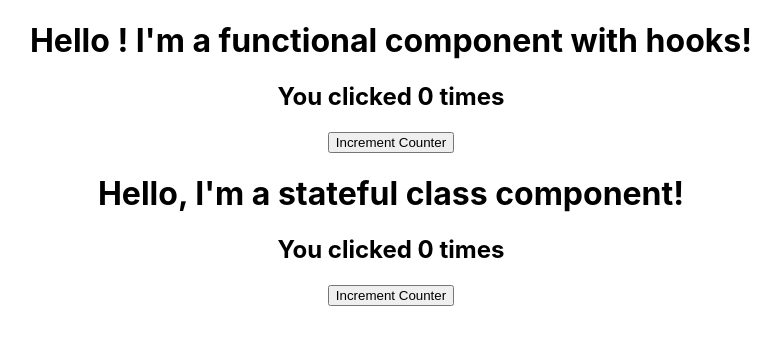
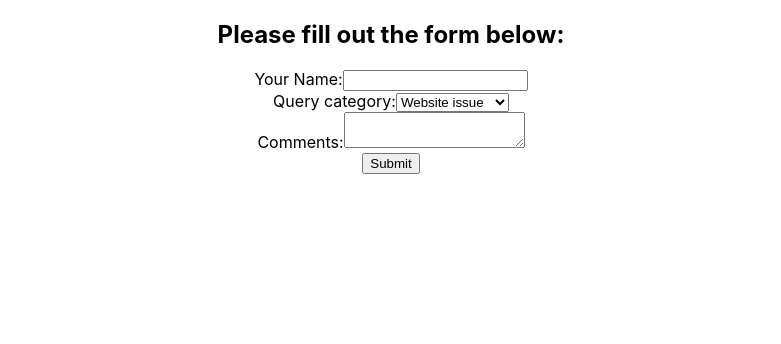
Before and after one commit to henryl74/gitpod-react, a React (Create React App) app in the folder my-app/: page / in a window 1280 px wide. Shown: the top 344 px of the page, without its empty margins (249-1030 px from the left). Built offline with nearby package versions, Linux system fonts and the light colour scheme.

Commit message:
Completed The useState() Hook

```diff
--- a/my-app/src/App.js
+++ b/my-app/src/App.js
@@ -19,8 +19,9 @@
 // import SearchBar1 from "./components/SearchBar1";
 // import SearchBar2 from "./components/SearchBar2";
 // import SearchBar3 from "./components/SearchBar3";
-import HooksCounter from "./components/HooksCounter";
-import ClassCounter from "./components/ClassCounter";
+// import HooksCounter from "./components/HooksCounter";
+// import ClassCounter from "./components/ClassCounter";
+import ControlledFormHooks from "./components/ControlledFormHooks";
 
 function App() {
   return (
@@ -43,8 +44,9 @@
       {/* <SearchBar1 /> */}
       {/* <SearchBar2 /> */}
       {/* <SearchBar3 /> */}
-      <HooksCounter />
-      <ClassCounter />
+      {/* <HooksCounter /> */}
+      {/* <ClassCounter /> */}
+      <ControlledFormHooks />
     </div >
   );
 }
--- /dev/null
+++ b/my-app/src/components/ControlledFormHooks.js
@@ -0,0 +1,61 @@
+import React, {useState} from 'react'
+
+function ControlledFormHooks() {
+    const [name, setName] = useState('');
+    const [category, setCategory] = useState('website');
+    const [comments, setComments] = useState('');
+    const handleSubmit = (e) => {
+        e.preventDefault();
+        console.log(name, category, comments);
+    }
+
+    return (
+        <div>
+            <h2>Please fill out the form below:</h2>
+            <form onSubmit={handleSubmit}>
+                <div>
+                    <label htmlFor="id-name">Your Name:</label>
+                    <input
+                        value={name}
+                        onChange={
+                            (e) => setName(e.target.value)
+                        }
+                        id="id-name"
+                        name="name"
+                        type="text"
+                    />
+                </div>
+                <div>
+                    <label htmlFor="id-category">Query category:</label>
+                    <select
+                        id="id-category"
+                        name="category"
+                        value={category}
+                        onChange={
+                            (e) => setCategory(e.target.value)
+                        }
+                    >
+                        <option value="website">Website issue</option>
+                        <option value="order">Order issue</option>
+                        <option value="general">General inquiry</option>
+
+                    </select>
+                </div>
+                <div>
+                    <label htmlFor="id-comments">Comments:</label>
+                    <textarea
+                        id="id-comments"
+                        name="comments"
+                        value={comments}
+                        onChange={
+                            (e) => setComments(e.target.value)
+                        }
+                    />
+                </div>
+                <input type="submit" value="Submit" />
+            </form>
+        </div>
+    )
+}
+
+export default ControlledFormHooks
```
